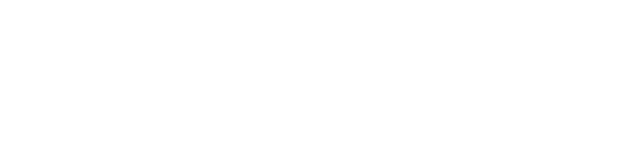
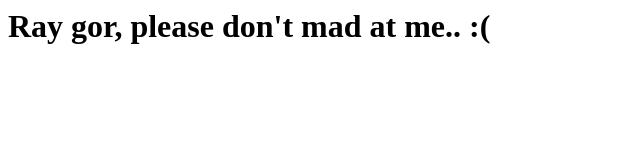
Before and after one commit to hung940801/comp258_gp3, a plain HTML site: page index.html in a window 1280 px wide. Shown: the whole page, without its empty margins (0-640 px from the left). Drawn offline with Linux system fonts and the light colour scheme.

Commit message:
add preview content

```diff
--- a/index.html
+++ b/index.html
@@ -1,6 +1,6 @@
 <html>
     <head></head>
     <body>
-
+        <h1>Ray gor, please don't mad at me.. :(</h1>
     </body>
 </html>
```
